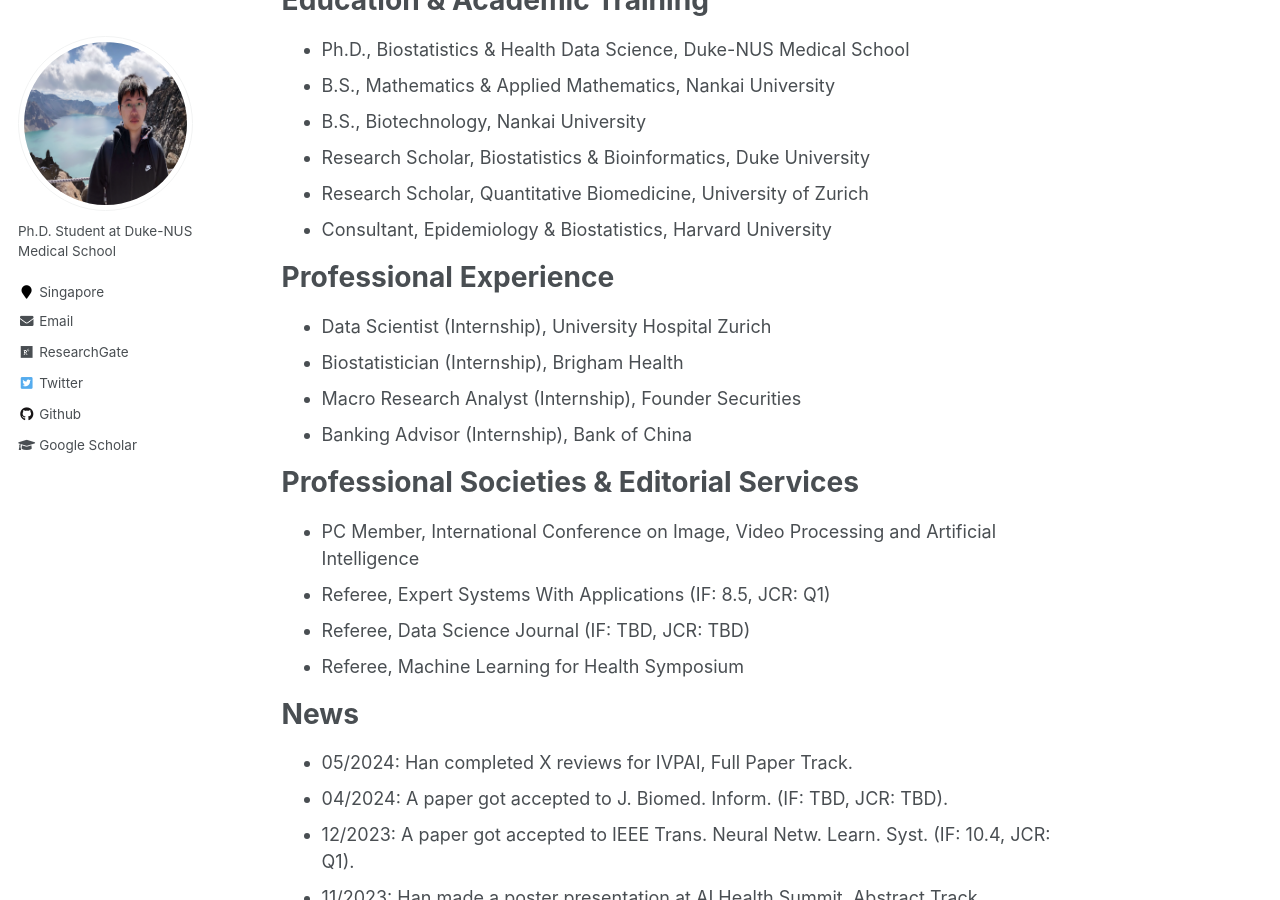
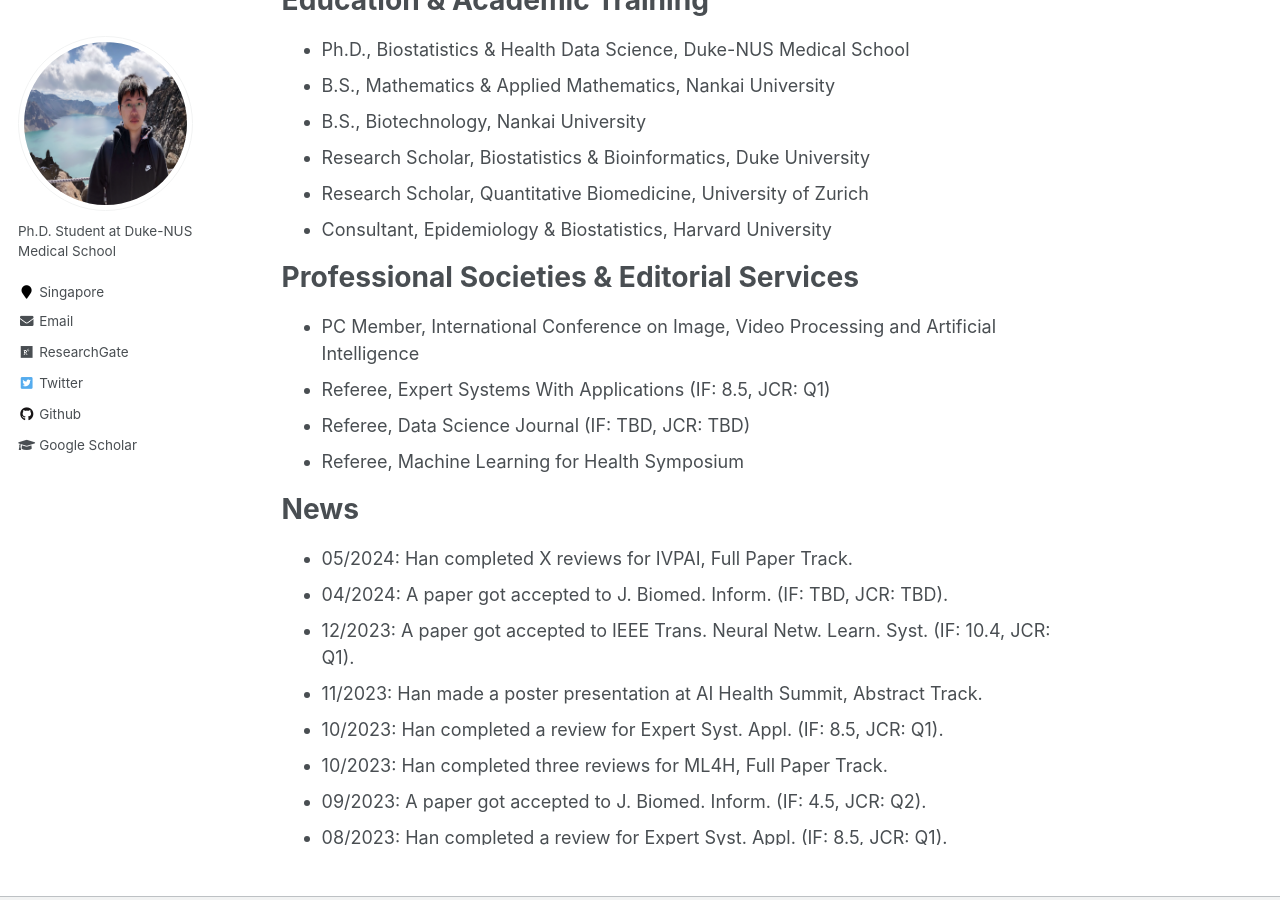
Before and after one commit to Han-Yuan-Med/Han-Yuan-Med.github.io, a Jekyll site: the page built from _pages/about.md, in a window 1280 px wide and 900 px high, scrolled down 678 px. Built offline with Jekyll 4.4.1, drawn with Linux system fonts in a browser that asks for light colours.

Commit message:
Update about.md

```diff
--- a/_pages/about.md
+++ b/_pages/about.md
@@ -20,12 +20,6 @@
 * Research Scholar, Biostatistics & Bioinformatics, Duke University
 * Research Scholar, Quantitative Biomedicine, University of Zurich
 * Consultant, Epidemiology & Biostatistics, Harvard University
-
-# Professional Experience
-* Data Scientist (Internship), University Hospital Zurich
-* Biostatistician (Internship), Brigham Health
-* Macro Research Analyst (Internship), Founder Securities
-* Banking Advisor (Internship), Bank of China
 
 # Professional Societies & Editorial Services
 * PC Member, International Conference on Image, Video Processing and Artificial Intelligence
```
